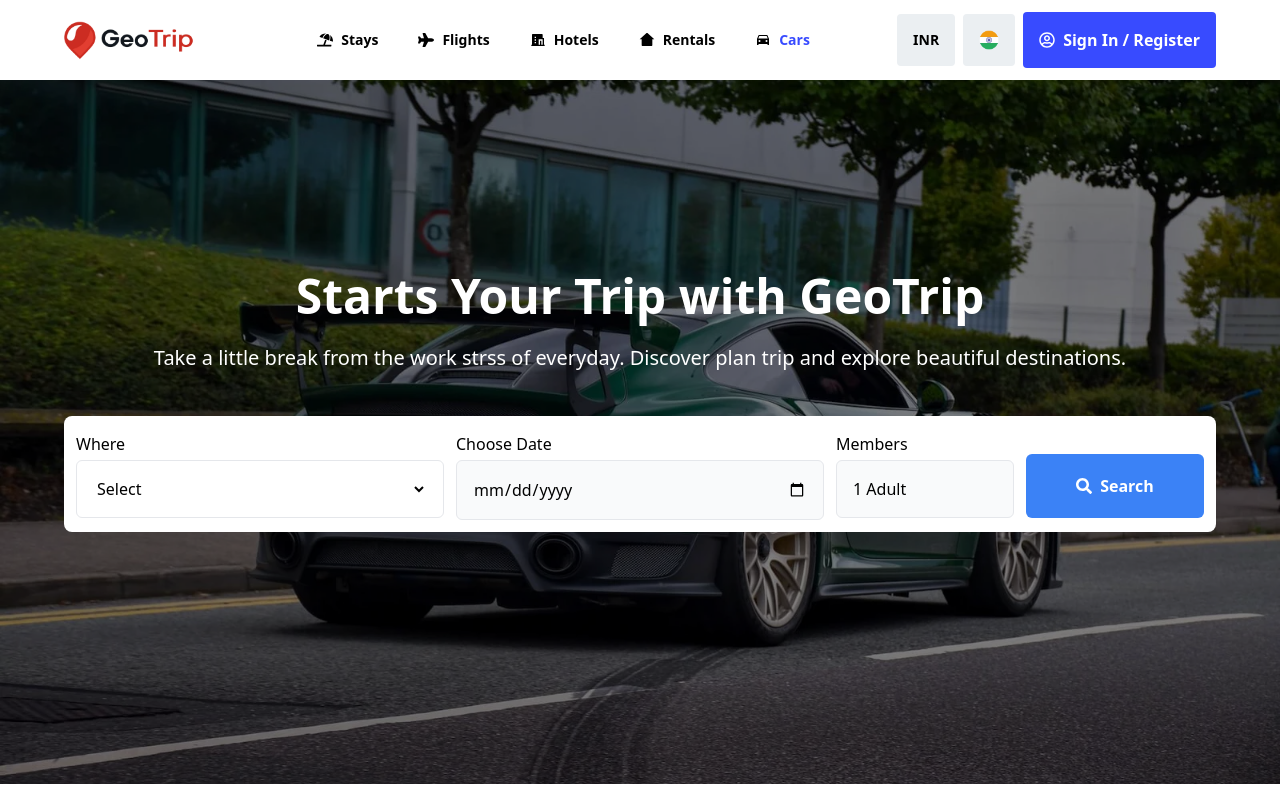
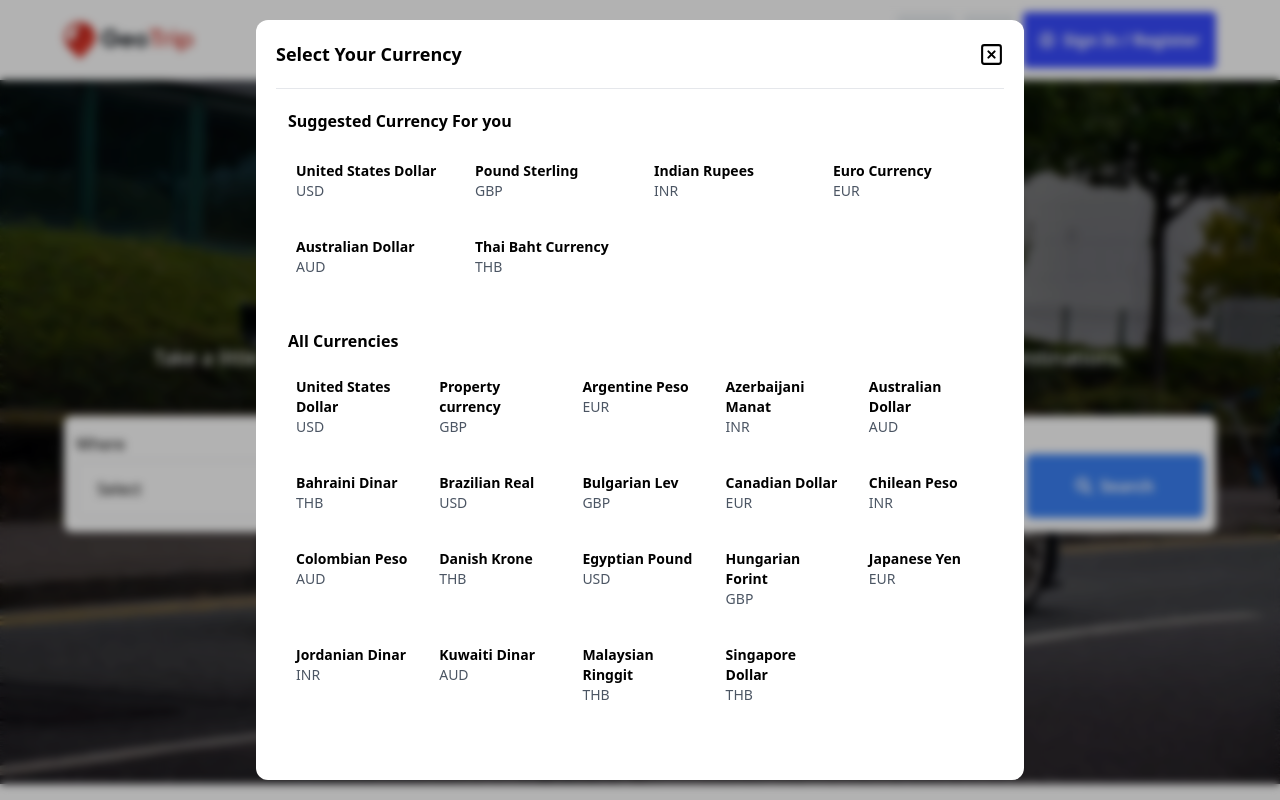
Before and after one commit to devtiwari2290/Flight-Booking-Website, a React (Vite) app: page /cars in a window 1280 px wide. Both pictures are taken after a click on the button "INR". Shown: the top 800 px of the page. Built offline with nearby package versions, Linux system fonts and the light colour scheme.

Commit message:
new commit

```diff
--- a/src/components/Header.jsx
+++ b/src/components/Header.jsx
@@ -9,12 +9,16 @@ import { RiHotelFill, RiHome2Fill } from "react-icons/ri";
 import { IoCarSharp } from "react-icons/io5";
 import ModalRegister from "./ModalRegister";
 import ModalFlag from "./ModalFlag";
+import ModalCurrency from "./ModalCurrency";
 const Header = () => {
   // Register Modal
   const [showModal, setShowModal] = useState(false);
 
   // Flag Modal
   const [showModalFlag, setShowModalFlag] = useState(false);
+
+  // Currency Modal
+  const [showModalCurrency, setShowModalCurrency] = useState(false);
 
   const [isMenuOpen, setIsMenuOpen] = useState(false);
 
@@ -28,7 +32,7 @@ const Header = () => {
 
   return (
     <>
-      <nav className=" fixed z-[10] bg-white flex justify-between px-3 md:px-16 items-center w-full h-[10vh]">
+      <nav className=" fixed z-[10] bg-white flex justify-between px-3 md:px-16 items-center w-full h-[10vh] ">
         {/* Hamburger icon for mobile */}
         <div className="lg:hidden">
           {isMenuOpen ? (
@@ -48,7 +52,7 @@ const Header = () => {
         {/* Main nav items */}
         <div
           className={`${
-            isMenuOpen ? "flex" : "hidden"
+            isMenuOpen ? "flex modal-fade-in" : "hidden"
           } md:flex flex-col md:flex-row gap-4 md:gap-10 lg:items-center absolute md:static top-[10vh] left-0 pl-12 lg:pl-0 w-full md:w-auto bg-white  md:bg-white p-4 md:p-0`}
         >
           <NavLink
@@ -114,9 +118,15 @@ const Header = () => {
 
         {/* Right-side buttons */}
         <div className="flex justify-center gap-2 lg:gap-2 items-center">
-          <button className="text-black text-sm font-semibold bg-[#EBEFF2] px-3 lg:px-4 py-[13px] lg:py-4 rounded">
+          <button
+            className="text-black text-sm font-semibold bg-[#EBEFF2] px-3 lg:px-4 py-[13px] lg:py-4 rounded"
+            onClick={() => setShowModalCurrency(true)}
+          >
             INR
           </button>
+          {showModalCurrency && (
+            <ModalCurrency onClose={() => setShowModalCurrency(false)} />
+          )}
 
           <button className="text-black bg-[#EBEFF2] px-3 lg:px-4  py-[13px] lg:py-4  rounded">
             <img
--- /dev/null
+++ b/src/components/ModalCurrency.jsx
@@ -0,0 +1,111 @@
+import React, { useRef, useState } from "react";
+import { SquareX } from "lucide-react";
+import { TbBackground } from "react-icons/tb";
+
+const ModalCurrency = ({ onClose }) => {
+  const modalRef = useRef(null);
+  const [isClosing, setIsClosing] = useState(false); // Tracks if the modal is closing
+
+  const handleClose = () => {
+    setIsClosing(true); // Trigger the fade-out animation
+    setTimeout(() => {
+      onClose(); // Call the parent onClose after the animation ends
+    }, 400); // Match this timeout to the animation duration (0.4s)
+  };
+
+  const closeModal = (e) => {
+    if (modalRef.current === e.target) {
+      handleClose();
+    }
+  };
+
+  return (
+    <div
+      ref={modalRef}
+      onClick={closeModal}
+      className="fixed inset-0 bg-black bg-opacity-30 backdrop-blur-sm flex justify-center items-center px-4"
+    >
+      <div
+        className={`bg-white w-full max-w-3xl max-h-screen h-[95%] overflow-auto p-5 rounded-xl flex flex-col gap-5 ${
+          isClosing ? "modal-fade-out" : "modal-fade-in"
+        }`}
+      >
+        {/* Modal Header */}
+        <div className="flex justify-between items-center">
+          <h1 className="text-lg font-bold text-black">Select Your Currency</h1>
+          <button onClick={handleClose} aria-label="Close modal">
+            <SquareX size={25} />
+          </button>
+        </div>
+        <hr className="bg-gray-400 w-full" />
+        {/* Suggested Countries */}
+        <div className="flex flex-col gap-4 px-3">
+          <h2 className="text-base text-black font-bold">
+            Suggested Currency For you
+          </h2>
+          <div className="grid grid-cols-2 sm:grid-cols-3 lg:grid-cols-4 gap-3">
+            {/* Currency Template */}
+            {[
+              { name: "United States Dollar", symbol: "USD" },
+              { name: "Pound Sterling", symbol: "GBP" },
+              { name: "Indian Rupees", symbol: "INR" },
+              { name: "Euro Currency", symbol: "EUR" },
+              { name: "Australian Dollar", symbol: "AUD" },
+              { name: "Thai Baht Currency", symbol: "THB" },
+            ].map((country, index) => (
+              <div
+                key={index}
+                className="flex flex-col  px-2 py-3 hover:bg-gray-100 transition rounded-lg"
+              >
+                <h2 className="text-sm font-semibold">{country.name}</h2>
+                <p className="text-sm text-gray-600 font-normal">
+                  {country.symbol}
+                </p>
+              </div>
+            ))}
+          </div>
+        </div>
+        {/* All Currencies */}
+        <div className="flex flex-col gap-3 px-3 mt-5">
+          <h2 className="text-base text-black font-bold">All Currencies</h2>
+          <div className="grid grid-cols-2 sm:grid-cols-3 md:grid-cols-4 lg:grid-cols-5 gap-3">
+            {/* Repeat Currency Template */}
+            {[
+              { name: "United States Dollar", symbol: "USD" },
+              { name: "Property currency", symbol: "GBP" },
+              { name: "Argentine Peso", symbol: "EUR" },
+              { name: "Azerbaijani Manat", symbol: "INR" },
+              { name: "Australian Dollar", symbol: "AUD" },
+              { name: "Bahraini Dinar", symbol: "THB" },
+              { name: "Brazilian Real", symbol: "USD" },
+              { name: "Bulgarian Lev", symbol: "GBP" },
+              { name: "Canadian Dollar", symbol: "EUR" },
+              { name: "Chilean Peso", symbol: "INR" },
+              { name: "Colombian Peso", symbol: "AUD" },
+              { name: "Danish Krone", symbol: "THB" },
+              { name: "Egyptian Pound", symbol: "USD" },
+              { name: "Hungarian Forint", symbol: "GBP" },
+              { name: "Japanese Yen", symbol: "EUR" },
+              { name: "Jordanian Dinar", symbol: "INR" },
+              { name: "Kuwaiti Dinar", symbol: "AUD" },
+              { name: "Malaysian Ringgit", symbol: "THB" },
+              { name: "Singapore Dollar", symbol: "THB" },
+            ].map((country, index) => (
+              <div
+                key={index}
+                className="flex flex-col  px-2 py-3 hover:bg-gray-100 transition rounded-lg"
+              >
+                <h2 className="text-sm font-semibold">{country.name}</h2>
+                <p className="text-sm text-gray-600 font-normal">
+                  {country.symbol}
+                </p>
+              </div>
+            ))}
+          </div>
+        </div>
+      </div>
+    </div>
+  );
+};
+
+export default ModalCurrency;
--- a/src/components/ModalFlag.jsx
+++ b/src/components/ModalFlag.jsx
@@ -9,7 +9,7 @@ const ModalFlag = ({ onClose }) => {
     setIsClosing(true); // Trigger the fade-out animation
     setTimeout(() => {
       onClose(); // Call the parent onClose after the animation ends
-    }, 300); // Match this timeout to the animation duration (0.4s)
+    }, 400); // Match this timeout to the animation duration (0.4s)
   };
 
   const closeModal = (e) => {
--- a/src/components/ModalRegister.jsx
+++ b/src/components/ModalRegister.jsx
@@ -12,7 +12,7 @@ const ModalRegister = ({ onClose }) => {
     setIsClosing(true); // Trigger the fade-out animation
     setTimeout(() => {
       onClose(); // Call the parent onClose after the animation ends
-    }, 300); // Match this timeout to the animation duration (0.4s)
+    }, 400); // Match this timeout to the animation duration (0.4s)
   };
 
   const closeModal = (e) => {
--- a/src/index.css
+++ b/src/index.css
@@ -31,9 +31,9 @@
   }
 
   .modal-fade-in {
-    animation: fadeInFromTop 0.3s ease-in;
+    animation: fadeInFromTop 0.4s ease-in;
   }
 
   .modal-fade-out {
-    animation: fadeOutToTop 0.3s ease-out;
+    animation: fadeOutToTop 0.4s ease-out;
   }
```
